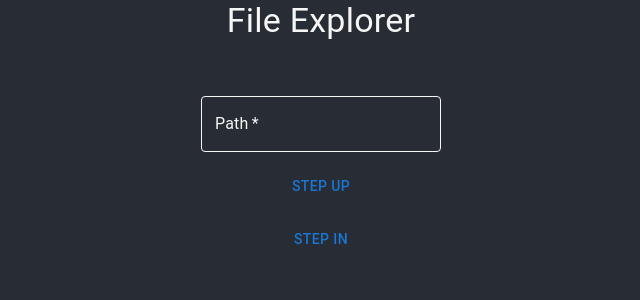
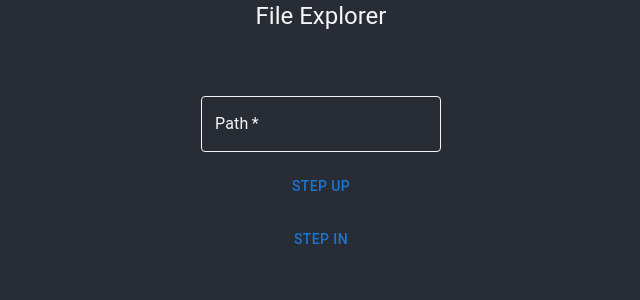
Before and after one commit to coleaydelotte/File-Explorer, a React (Vite) app: page / in a window 1280 px wide. Shown: the top 300 px of the page, without its empty margins (319-959 px from the left). Built offline with nearby package versions, Linux system fonts and the light colour scheme.

Commit message:
Made title a little smaller.
Made title a little smaller. :)

```diff
--- a/src/App.jsx
+++ b/src/App.jsx
@@ -113,7 +113,7 @@ useEffect(() => {
             justifyContent={"center"}
             top={0}
           >
-            <Typography color="#f6f6f6" variant="h4">File Explorer</Typography>
+            <Typography color="#f6f6f6" variant="h5">File Explorer</Typography>
           </Box>
           <Box
             position={"absolute"}
```
